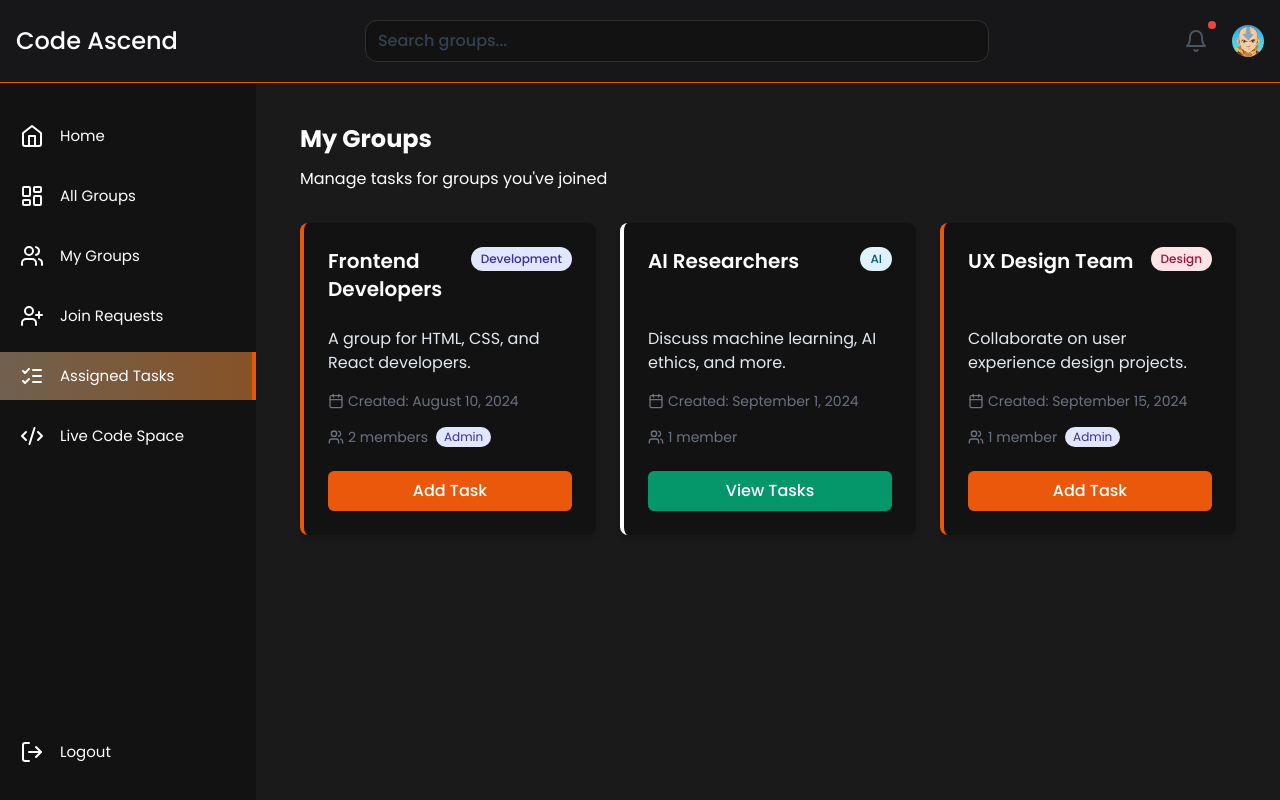
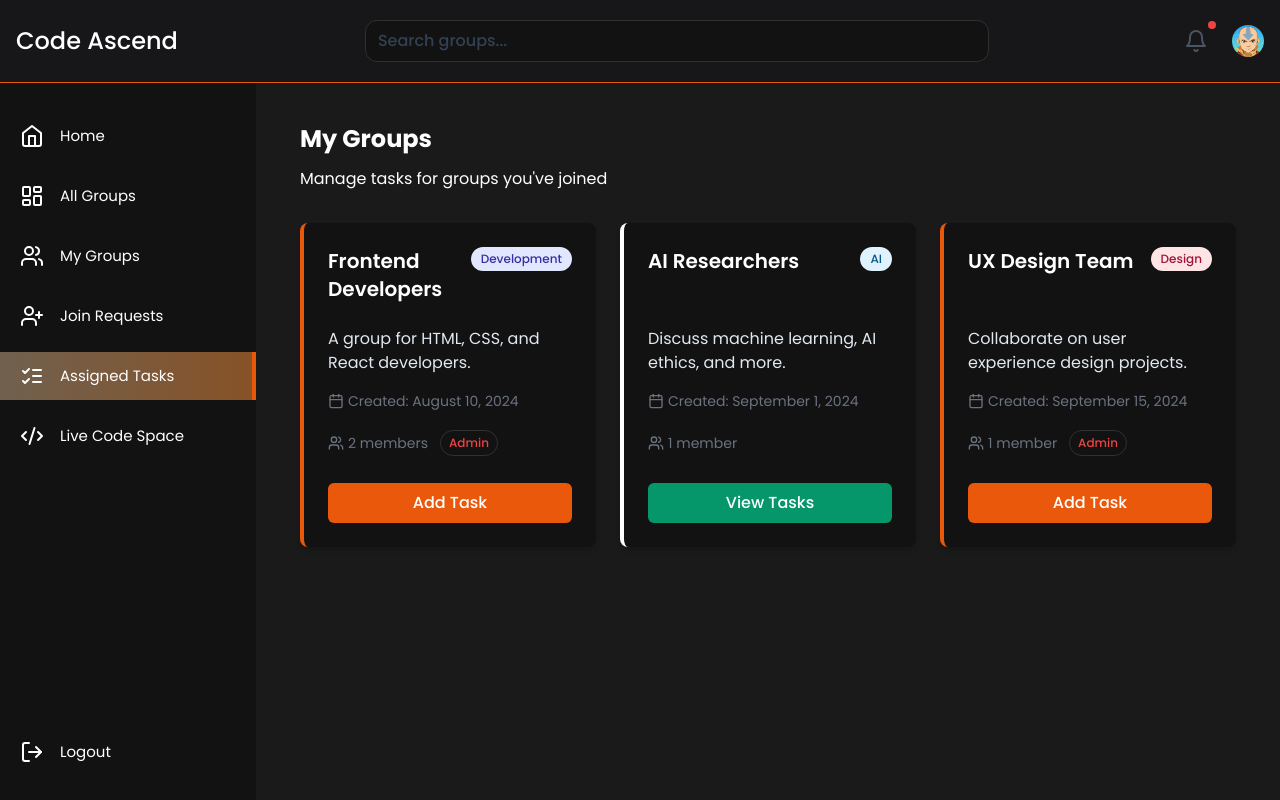
Before and after one commit to r1usman/Code-Ascend, a React (Vite) app: page /appcollaboration/assigned-tasks in a window 1280 px wide. Shown: the top 800 px of the page. Built offline with nearby package versions, Linux system fonts and the light colour scheme; the HTML template or start-up script is replaced by a standard one; a web font is replaced by a local one; what tailwind-clip-path would draw is missing.

Commit message:
Changes in UI

```diff
--- a/src/AppCollboration/Pages/AssignedTasks/Components/GroupCard.jsx
+++ b/src/AppCollboration/Pages/AssignedTasks/Components/GroupCard.jsx
@@ -51,11 +51,11 @@ const GroupCard = ({ group, currentUserId }) => {
           <span>Created: {formatDate(group.createdAt)}</span>
         </div>
 
-        <div className="flex items-center text-sm text-gray-500 mb-6">
+        <div className="flex items-center text-sm text-gray-500 mb-6  min-h-8">
           <Users className="h-4 w-4 mr-1" />
           <span>{group.members.length} member{group.members.length !== 1 ? 's' : ''}</span>
           {isAdmin && (
-            <span className="ml-2 px-2 py-0.5 bg-indigo-100 text-indigo-800 text-xs rounded-full">
+            <span className="inline-block ml-3 text-xs px-2 py-1 rounded-full bg-[#121212] border border-border_Col text-red-500 font-medium">
               Admin
             </span>
           )}
```
